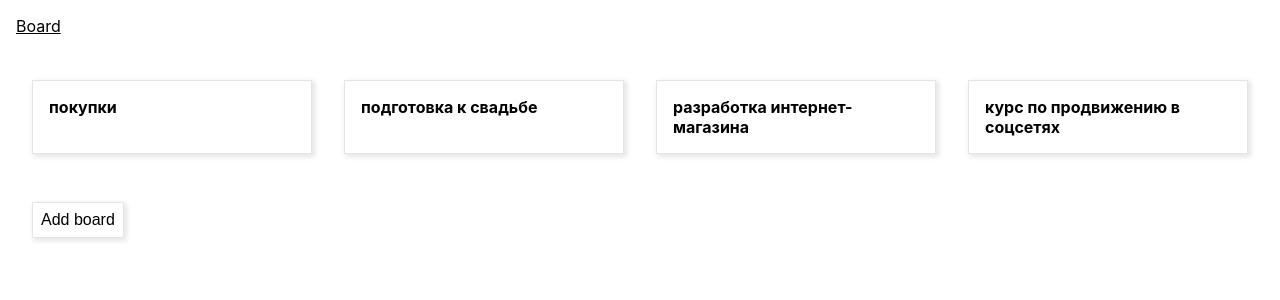
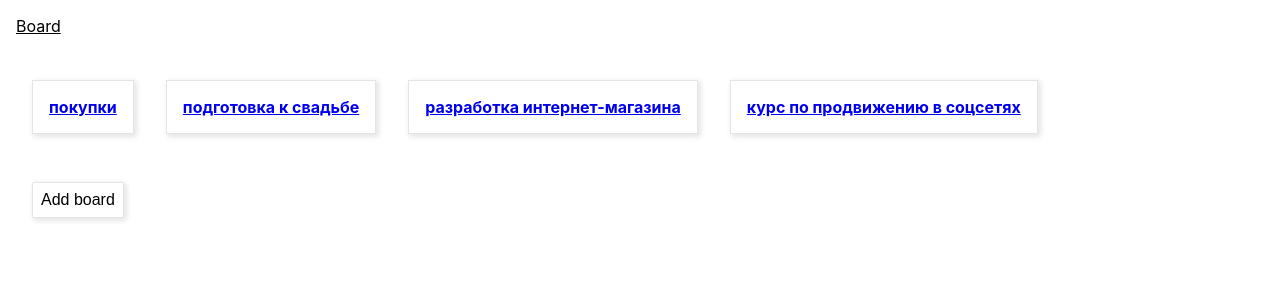
Before and after one commit to GaliaBonda/react-study-vol2, a React (Create React App) app: page / in a window 1280 px wide. Shown: the top 300 px of the page. Built offline with nearby package versions, Linux system fonts and the light colour scheme.

Commit message:
dinamic routing started

```diff
--- a/src/index.tsx
+++ b/src/index.tsx
@@ -15,9 +15,10 @@ root.render(
     <BrowserRouter>
     <Routes>
       <Route path="board" element={<Board />}>
-
+      <Route path=":boardID" element={<Board />} />
       </Route>
       <Route path="/" element={<Home />}>
+
       </Route>
     </Routes>
   </BrowserRouter>
--- a/src/pages/Home/Home.tsx
+++ b/src/pages/Home/Home.tsx
@@ -24,7 +24,15 @@ export default class Home extends React.Component<any, StateType> {
     }
   render() {
     let boards = this.state.boards.map((item, index) => {
-        return <Board title={item.title} key={index}/>
+        return (
+            <Link
+            to={`/board/${index}`}
+            key={index}
+          >
+            <Board title={item.title}/>
+          </Link>
+
+        );
     });
     return (
         <div className="home">
```
